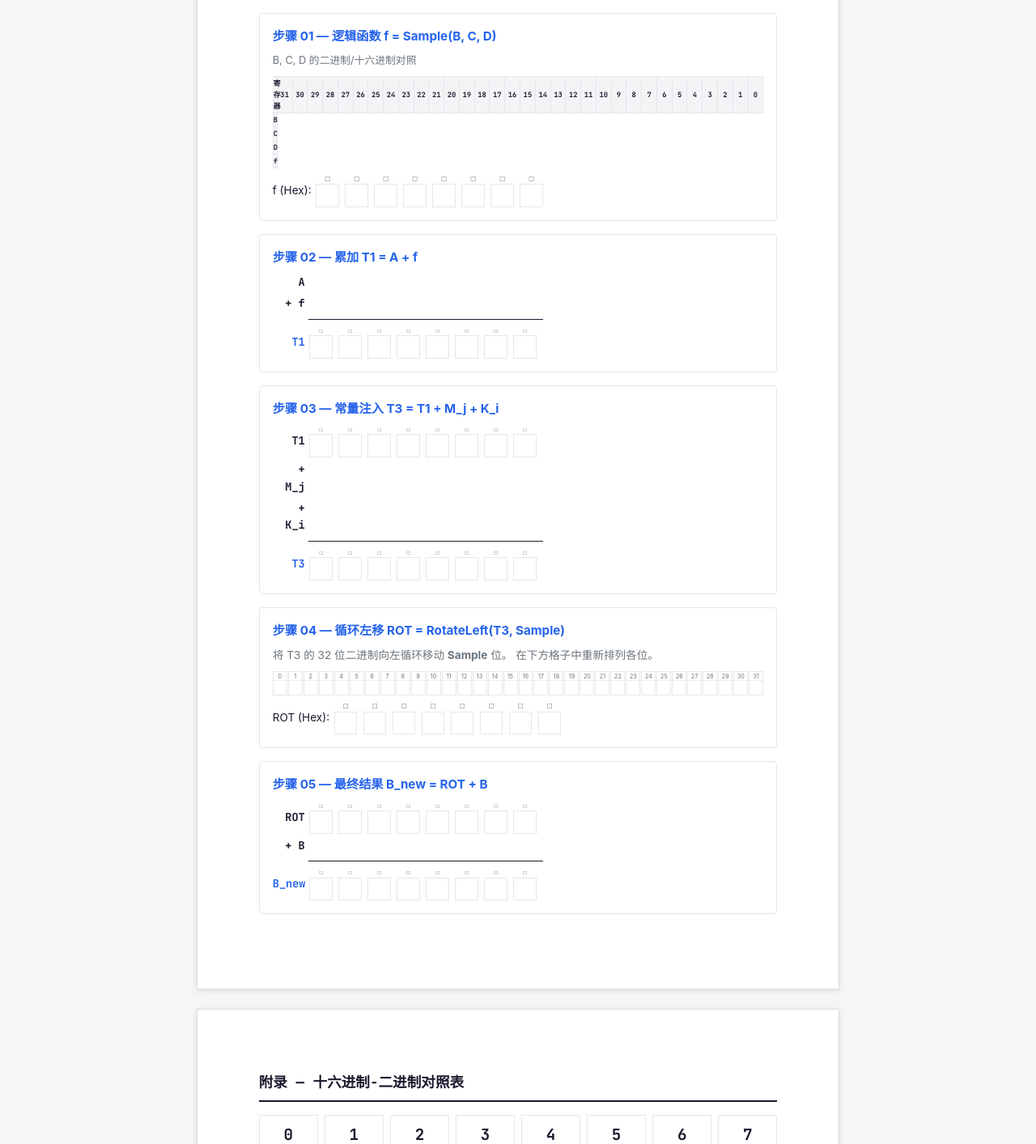
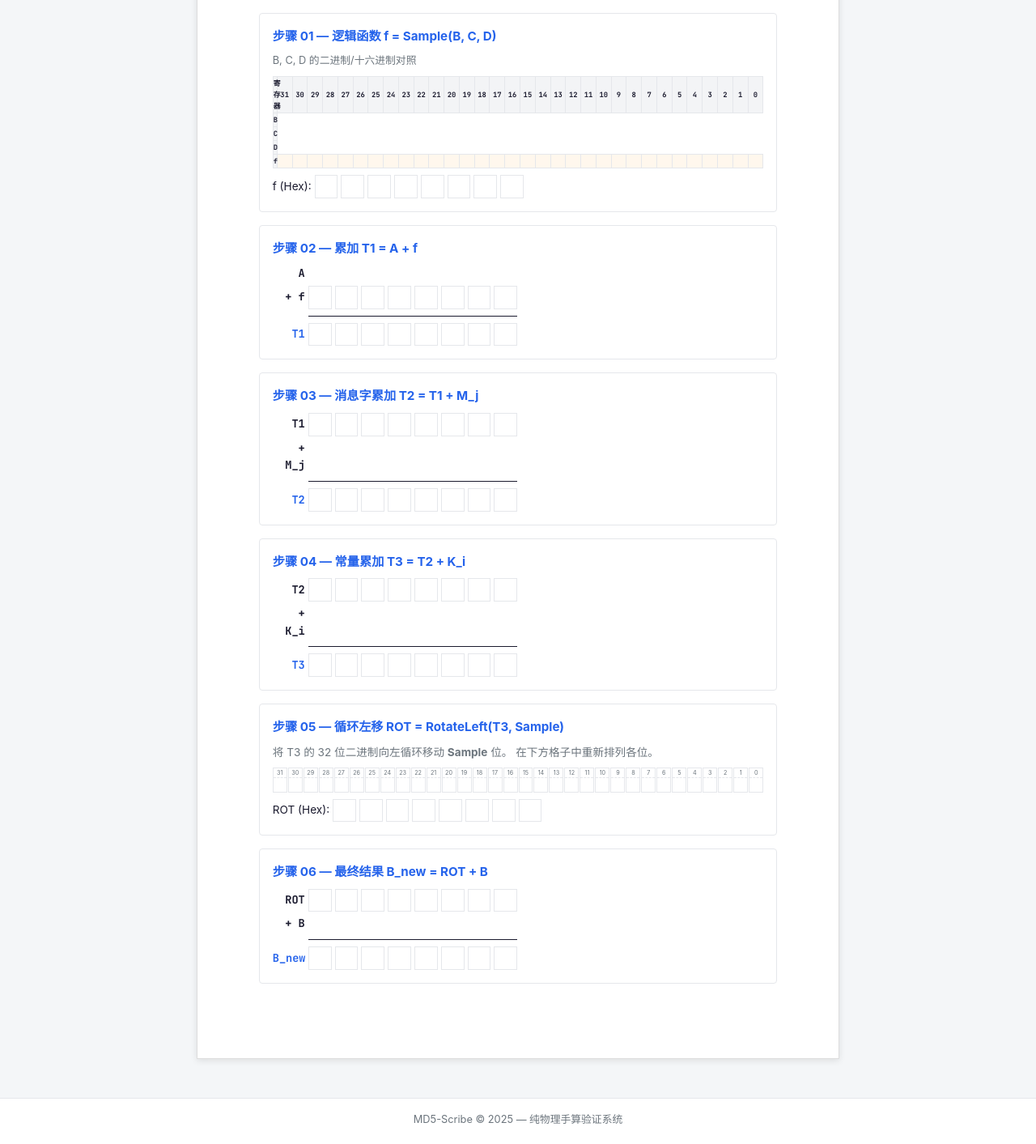
Before and after one commit to senzi/MD5-Scribe, a Flask app: template templates/print.html in a window 1280 px wide. Shown: the part 516-1929 px from the top of the page at 81% size. After the commit the page ends 1904 px from the top, so only its background shows below. Run offline with Flask 3, Linux system fonts and the light colour scheme; the template is opened without the code that fills it: most values are stand-ins (such as "Sample title", 1, 10 or a date in 2020).

Commit message:
Improve printable MD5 worksheets

```diff
--- /dev/null
+++ b/requirements.txt
@@ -0,0 +1,2 @@
+Flask>=3.0,<4
+pytest>=8.0,<9
--- a/static/css/style.css
+++ b/static/css/style.css
@@ -661,7 +661,15 @@
     font-family: var(--mono);
     font-size: 0.55rem;
     color: var(--muted);
-    word-break: break-all;
+    display: flex;
+    flex-direction: column;
+    align-items: center;
+    line-height: 1.35;
+    white-space: nowrap;
+}
+
+.reg-col-bin span {
+    display: block;
 }
 
 .const-grid {
@@ -757,17 +765,11 @@
     display: flex;
     flex-direction: column;
     align-items: center;
-    width: 2rem;
+    width: 1.8rem;
 }
 
-.carry-tick {
-    font-size: 0.5rem;
-    color: var(--muted);
-    height: 0.7rem;
-    line-height: 0.7rem;
-}
-
-.hex-char {
+.hex-char,
+.hex-char-disp {
     width: 1.8rem;
     height: 1.8rem;
     border: 1px solid var(--border);
@@ -780,15 +782,7 @@
 }
 
 .hex-char-disp {
-    width: 1.8rem;
-    height: 1.8rem;
-    display: flex;
-    align-items: center;
-    justify-content: center;
-    font-family: var(--mono);
-    font-size: 0.9rem;
     background: #fafafa;
-    border: 1px solid transparent;
 }
 
 /* Addition layout */
@@ -816,7 +810,7 @@
     border-top: 1px solid var(--text);
     margin: 0.25rem 0;
     margin-left: 2.75rem;
-    width: calc(8 * 2.05rem + 7 * 0.25rem);
+    width: calc(8 * 1.8rem + 7 * 0.25rem);
 }
 
 .add-row.result .add-label {
--- a/templates/print.html
+++ b/templates/print.html
@@ -47,7 +47,11 @@
             <div class="reg-col">
                 <div class="reg-col-name">{{ name }}</div>
                 <div class="reg-col-hex">{{ hex32(reg) }}</div>
-                <div class="reg-col-bin">{{ bin32(reg) }}</div>
+                {% set reg_bits = bin32(reg) %}
+                <div class="reg-col-bin">
+                    <span>{{ reg_bits[:16] }}</span>
+                    <span>{{ reg_bits[16:] }}</span>
+                </div>
             </div>
             {% endfor %}
         </div>
@@ -93,8 +97,8 @@
             </tr>
             <tr class="result-row">
                 <td class="reg-label">f</td>
-                {% for bit in bin32(step_data.f_val) %}
-                <td class="bit-cell result">{{ bit }}</td>
+                {% for _ in range(32) %}
+                <td class="bit-cell result"></td>
                 {% endfor %}
             </tr>
         </table>
@@ -103,7 +107,6 @@
                 <span>f (Hex):</span>
                 {% for _ in range(8) %}
                 <div class="hex-box">
-                    <div class="carry-tick">☐</div>
                     <div class="hex-char"></div>
                 </div>
                 {% endfor %}
@@ -123,8 +126,10 @@
             </div>
             <div class="add-row">
                 <span class="add-label">+ f</span>
-                {% for ch in hex32(step_data.f_val) %}
-                <div class="hex-char-disp">{{ ch }}</div>
+                {% for _ in range(8) %}
+                <div class="hex-box">
+                    <div class="hex-char"></div>
+                </div>
                 {% endfor %}
             </div>
             <div class="add-divider"></div>
@@ -132,7 +137,6 @@
                 <span class="add-label">T1</span>
                 {% for _ in range(8) %}
                 <div class="hex-box">
-                    <div class="carry-tick">☐</div>
                     <div class="hex-char"></div>
                 </div>
                 {% endfor %}
@@ -140,20 +144,42 @@
         </div>
     </div>
 
-    <!-- Step 03: T1 + M_j + K_i -->
+    <!-- Step 03: T2 = T1 + M_j -->
     <div class="worksheet-block">
-        <div class="ws-title">步骤 03 — 常量注入 T3 = T1 + M_j + K_i</div>
+        <div class="ws-title">步骤 03 — 消息字累加 T2 = T1 + M_j</div>
         <div class="addition-layout">
             <div class="add-row">
                 <span class="add-label">T1</span>
                 {% for _ in range(8) %}
-                <div class="hex-box"><div class="carry-tick">☐</div><div class="hex-char"></div></div>
+                <div class="hex-box"><div class="hex-char"></div></div>
                 {% endfor %}
             </div>
             <div class="add-row">
                 <span class="add-label">+ M_j</span>
                 {% for ch in hex32(step_data.mj) %}
                 <div class="hex-char-disp">{{ ch }}</div>
+                {% endfor %}
+            </div>
+            <div class="add-divider"></div>
+            <div class="add-row result">
+                <span class="add-label">T2</span>
+                {% for _ in range(8) %}
+                <div class="hex-box">
+                    <div class="hex-char"></div>
+                </div>
+                {% endfor %}
+            </div>
+        </div>
+    </div>
+
+    <!-- Step 04: T3 = T2 + K_i -->
+    <div class="worksheet-block">
+        <div class="ws-title">步骤 04 — 常量累加 T3 = T2 + K_i</div>
+        <div class="addition-layout">
+            <div class="add-row">
+                <span class="add-label">T2</span>
+                {% for _ in range(8) %}
+                <div class="hex-box"><div class="hex-char"></div></div>
                 {% endfor %}
             </div>
             <div class="add-row">
@@ -167,7 +193,6 @@
                 <span class="add-label">T3</span>
                 {% for _ in range(8) %}
                 <div class="hex-box">
-                    <div class="carry-tick">☐</div>
                     <div class="hex-char"></div>
                 </div>
                 {% endfor %}
@@ -175,9 +200,9 @@
         </div>
     </div>
 
-    <!-- Step 04: Rotate Left -->
+    <!-- Step 05: Rotate Left -->
     <div class="worksheet-block">
-        <div class="ws-title">步骤 04 — 循环左移 ROT = RotateLeft(T3, {{ step_data.s }})</div>
+        <div class="ws-title">步骤 05 — 循环左移 ROT = RotateLeft(T3, {{ step_data.s }})</div>
         <div class="rotate-instruction">
             将 T3 的 32 位二进制向左循环移动 <strong>{{ step_data.s }}</strong> 位。
             在下方格子中重新排列各位。
@@ -185,7 +210,7 @@
         <div class="bit-grid-32">
             {% for i in range(32) %}
             <div class="bit-slot">
-                <div class="bit-pos">{{ i }}</div>
+                <div class="bit-pos">{{ 31 - i }}</div>
                 <div class="bit-value"></div>
             </div>
             {% endfor %}
@@ -194,21 +219,20 @@
             <span>ROT (Hex):</span>
             {% for _ in range(8) %}
             <div class="hex-box">
-                <div class="carry-tick">☐</div>
                 <div class="hex-char"></div>
             </div>
             {% endfor %}
         </div>
     </div>
 
-    <!-- Step 05: B_new = ROT + B -->
+    <!-- Step 06: B_new = ROT + B -->
     <div class="worksheet-block">
-        <div class="ws-title">步骤 05 — 最终结果 B_new = ROT + B</div>
+        <div class="ws-title">步骤 06 — 最终结果 B_new = ROT + B</div>
         <div class="addition-layout">
             <div class="add-row">
                 <span class="add-label">ROT</span>
                 {% for _ in range(8) %}
-                <div class="hex-box"><div class="carry-tick">☐</div><div class="hex-char"></div></div>
+                <div class="hex-box"><div class="hex-char"></div></div>
                 {% endfor %}
             </div>
             <div class="add-row">
@@ -222,7 +246,6 @@
                 <span class="add-label">B_new</span>
                 {% for _ in range(8) %}
                 <div class="hex-box">
-                    <div class="carry-tick">☐</div>
                     <div class="hex-char"></div>
                 </div>
                 {% endfor %}
@@ -231,6 +254,7 @@
     </div>
 </div>
 
+{% if step_id == 0 %}
 <!-- Page 2: Reference -->
 <div class="print-page">
     <div class="print-header">
@@ -254,4 +278,5 @@
         </div>
     </div>
 </div>
+{% endif %}
 {% endblock %}
```
Also changed, not shown: README.md.
